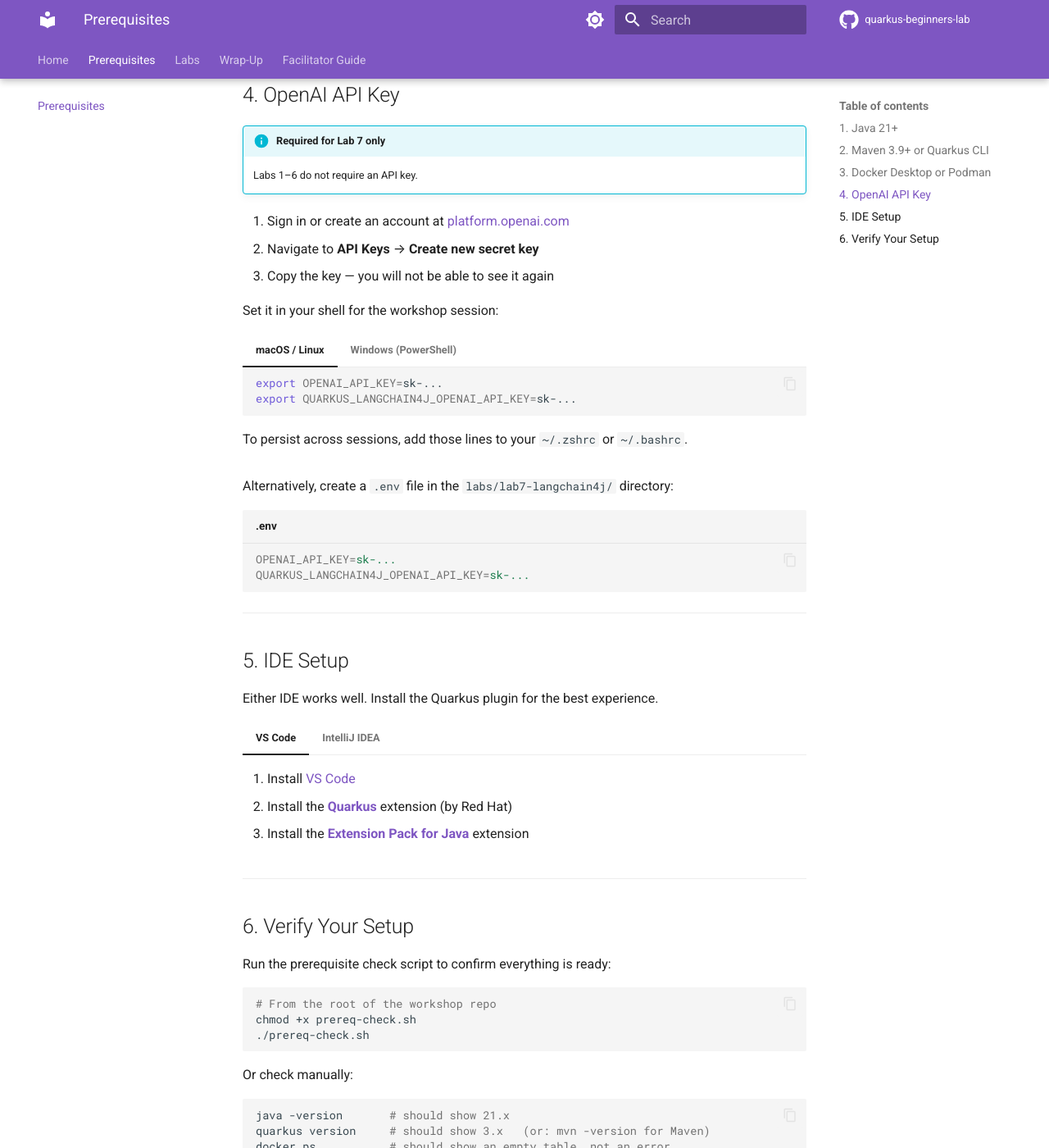
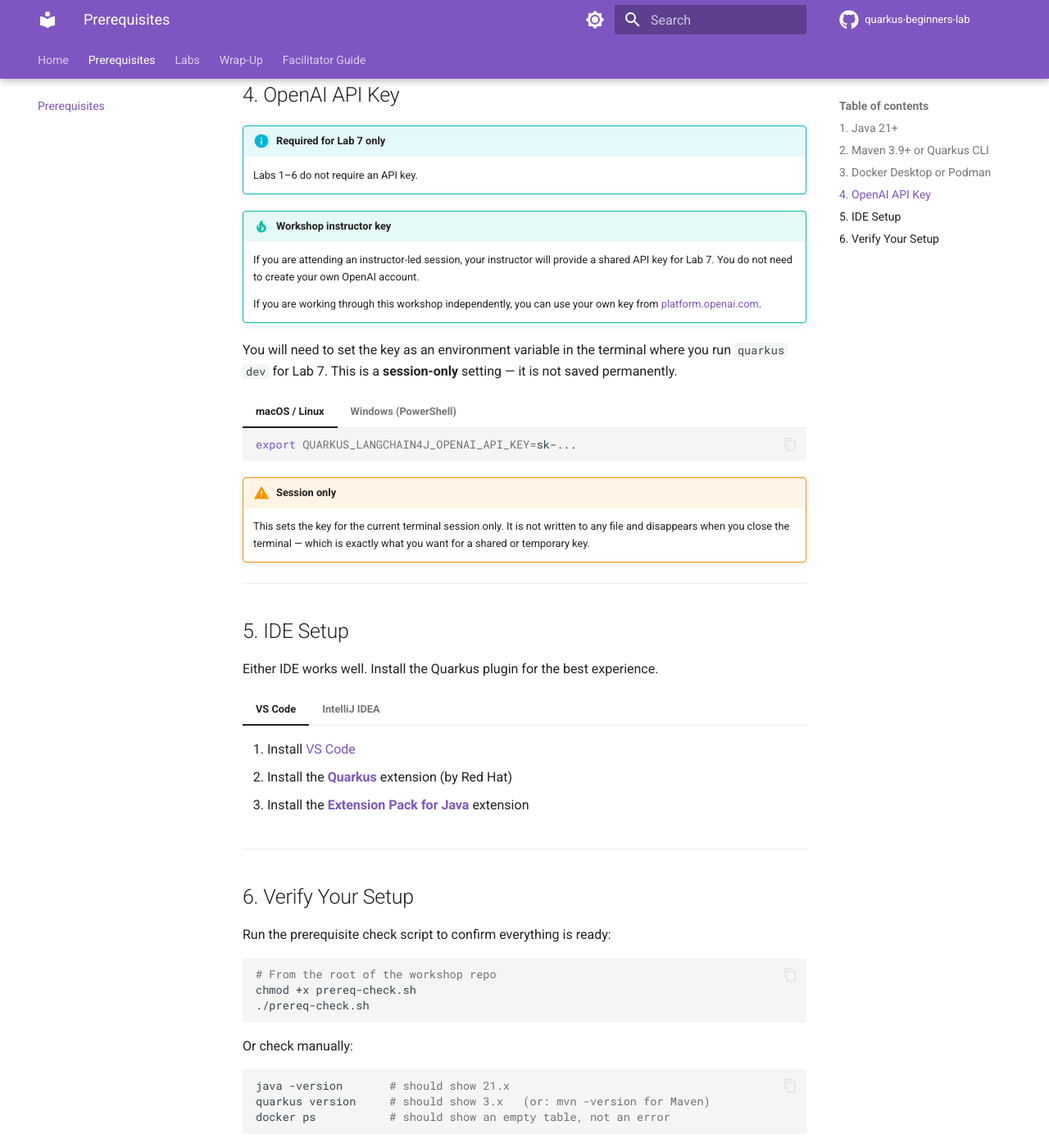
Before and after one commit to learn-quarkus/quarkus-beginners-lab, an MkDocs documentation site: the page built from docs/00-prerequisites.md, in a window 1280 px wide and 1400 px high, scrolled down 1731 px. Shown: the whole window at 82% size. Built offline with MkDocs 1.6.1 and Material for MkDocs 9.7.7, drawn with Linux system fonts in a browser that asks for light colours; comment, search, counter and statistics services are not loaded; some of the changed text lies outside the part shown.

Commit message:
docs: instructor provides OpenAI key — session-only env var, no account needed

````diff
--- a/docs/00-prerequisites.md
+++ b/docs/00-prerequisites.md
@@ -114,34 +114,27 @@
 !!! info "Required for Lab 7 only"
     Labs 1–6 do not require an API key.
 
-1. Sign in or create an account at [platform.openai.com](https://platform.openai.com)
-2. Navigate to **API Keys** → **Create new secret key**
-3. Copy the key — you will not be able to see it again
+!!! tip "Workshop instructor key"
+    If you are attending an instructor-led session, your instructor will provide a shared API key for Lab 7. You do not need to create your own OpenAI account.
 
-Set it in your shell for the workshop session:
+    If you are working through this workshop independently, you can use your own key from [platform.openai.com](https://platform.openai.com).
+
+You will need to set the key as an environment variable in the terminal where you run `quarkus dev` for Lab 7. This is a **session-only** setting — it is not saved permanently.
 
 === "macOS / Linux"
 
     ```bash
-    export OPENAI_API_KEY=sk-...
     export QUARKUS_LANGCHAIN4J_OPENAI_API_KEY=sk-...
     ```
-
-    To persist across sessions, add those lines to your `~/.zshrc` or `~/.bashrc`.
 
 === "Windows (PowerShell)"
 
     ```powershell
-    $env:OPENAI_API_KEY="sk-..."
     $env:QUARKUS_LANGCHAIN4J_OPENAI_API_KEY="sk-..."
     ```
 
-Alternatively, create a `.env` file in the `labs/lab7-langchain4j/` directory:
-
-```properties title=".env"
-OPENAI_API_KEY=sk-...
-QUARKUS_LANGCHAIN4J_OPENAI_API_KEY=sk-...
-```
+!!! warning "Session only"
+    This sets the key for the current terminal session only. It is not written to any file and disappears when you close the terminal — which is exactly what you want for a shared or temporary key.
 
 ---
 
@@ -178,8 +171,10 @@
 java -version       # should show 21.x
 quarkus version     # should show 3.x   (or: mvn -version for Maven)
 docker ps           # should show an empty table, not an error
-echo $OPENAI_API_KEY  # should show sk-...  (needed only for Lab 7)
 ```
+
+!!! info "OpenAI key — Lab 7 only"
+    You do not need the API key until Lab 7. Your instructor will provide one at that point, or you can use your own.
 
 !!! success "All green? You're ready!"
     [→ Start Lab 1](lab1-rest.md){ .md-button .md-button--primary }
````
Also changed, not shown: docs/lab7-langchain4j.md (+19 -9 lines).
